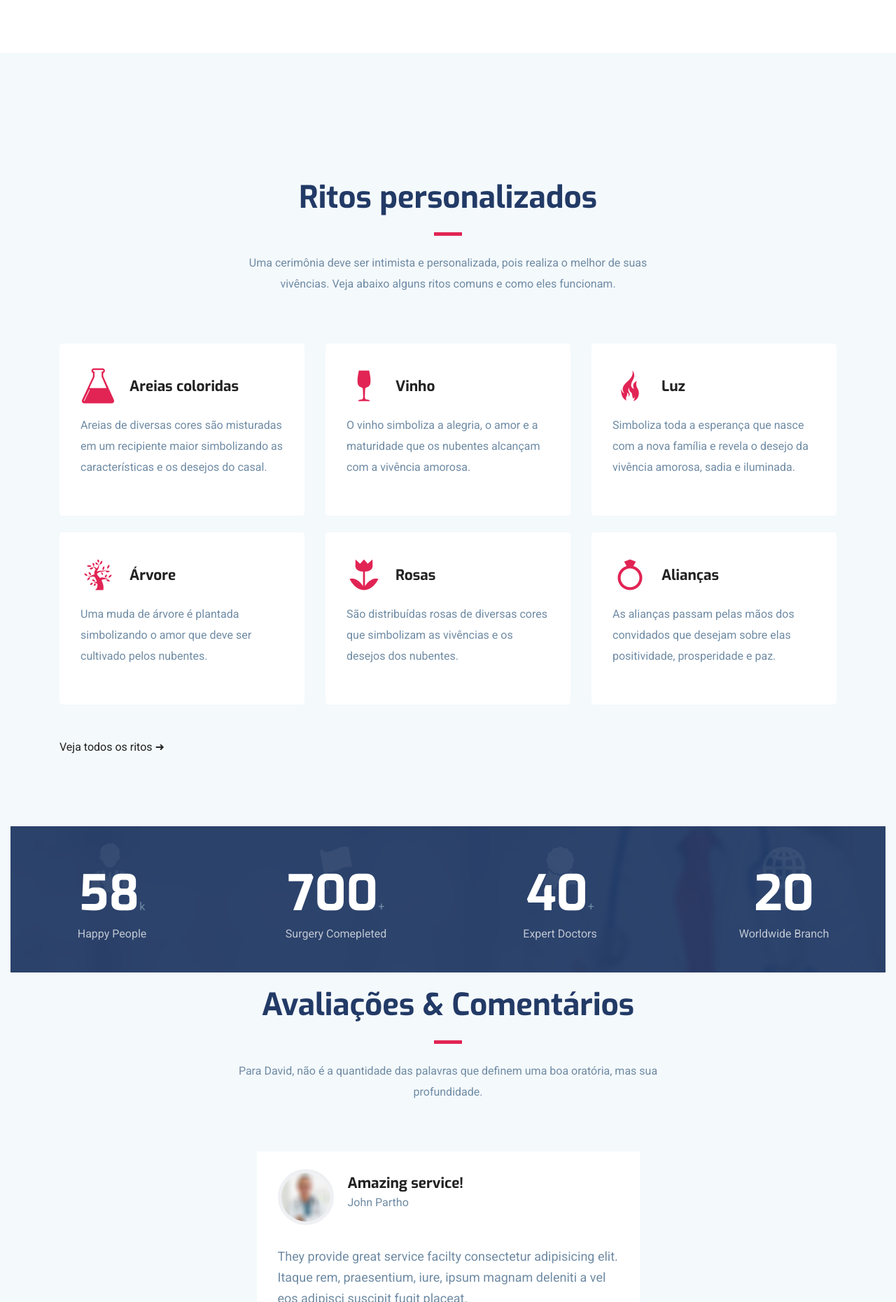
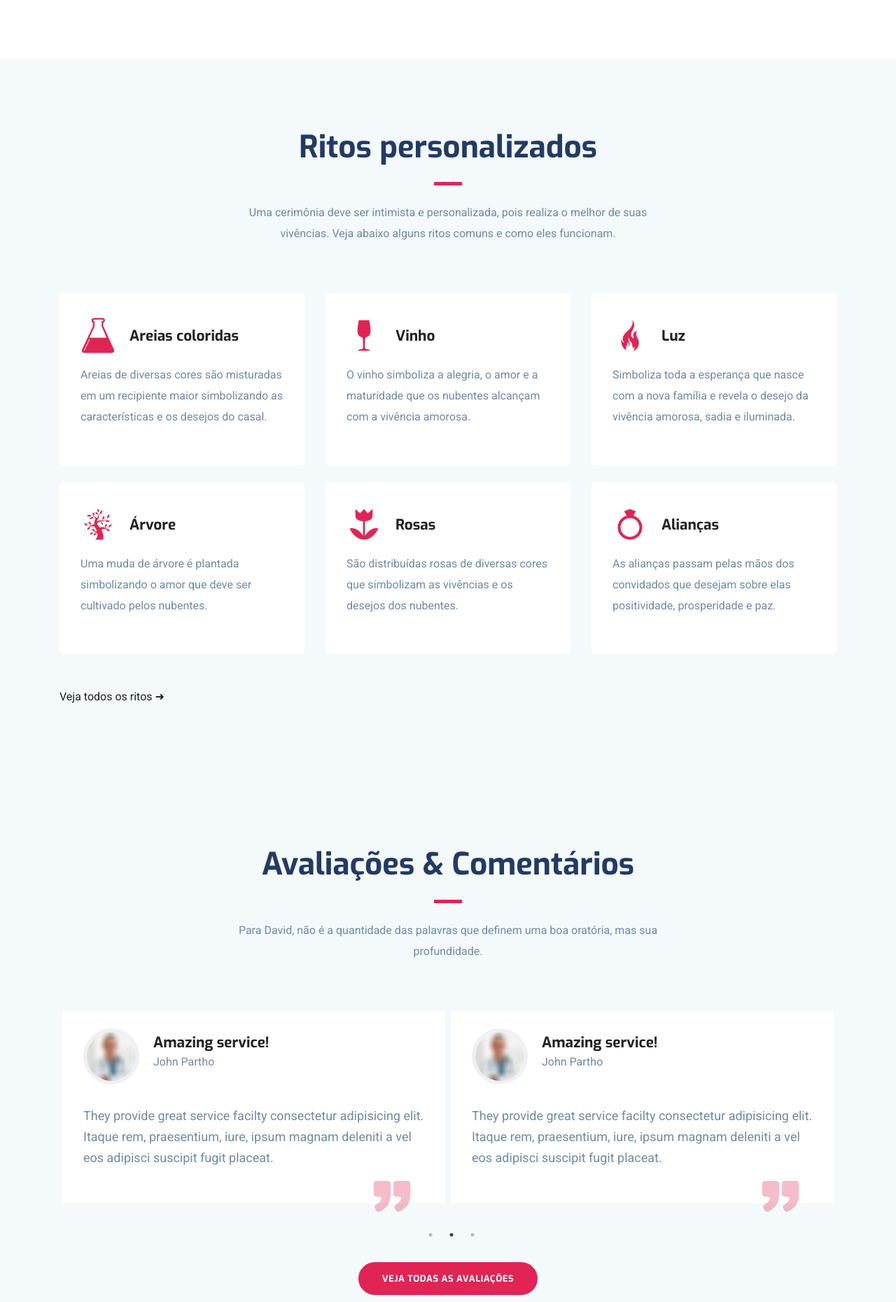
Before and after one commit to marcosvst/david-santos-celebrante-website, a Jekyll site: the page built from index.html, in a window 1280 px wide, cut to the strip 1648-3509 px from the top of the page. Shown: the whole strip at 70% size. Built offline with Jekyll 4.4.1, drawn with Linux system fonts in a browser that asks for light colours.

Commit message:
copy updates

```diff
--- a/_data/testimonial.yml
+++ b/_data/testimonial.yml
@@ -5,3 +5,23 @@ reviews:
     callout: "Amazing service!"
     author: "John Partho"
     text: "They provide great service facilty consectetur adipisicing elit. Itaque rem, praesentium, iure, ipsum magnam deleniti a vel eos adipisci suscipit fugit placeat."
+  - id: 1
+    callout: "Amazing service!"
+    author: "John Partho"
+    text: "They provide great service facilty consectetur adipisicing elit. Itaque rem, praesentium, iure, ipsum magnam deleniti a vel eos adipisci suscipit fugit placeat."
+  - id: 1
+    callout: "Amazing service!"
+    author: "John Partho"
+    text: "They provide great service facilty consectetur adipisicing elit. Itaque rem, praesentium, iure, ipsum magnam deleniti a vel eos adipisci suscipit fugit placeat."
+  - id: 1
+    callout: "Amazing service!"
+    author: "John Partho"
+    text: "They provide great service facilty consectetur adipisicing elit. Itaque rem, praesentium, iure, ipsum magnam deleniti a vel eos adipisci suscipit fugit placeat."
+  - id: 1
+    callout: "Amazing service!"
+    author: "John Partho"
+    text: "They provide great service facilty consectetur adipisicing elit. Itaque rem, praesentium, iure, ipsum magnam deleniti a vel eos adipisci suscipit fugit placeat."
+  - id: 1
+    callout: "Amazing service!"
+    author: "John Partho"
+    text: "They provide great service facilty consectetur adipisicing elit. Itaque rem, praesentium, iure, ipsum magnam deleniti a vel eos adipisci suscipit fugit placeat."
--- a/_includes/services.html
+++ b/_includes/services.html
@@ -1,4 +1,4 @@
-<section class="section service gray-bg">
+<section class="section service mt-2 gray-bg">
 	<div class="container">
 		<div class="row justify-content-center">
 			<div class="col-lg-7 text-center">
--- a/css/style.css
+++ b/css/style.css
@@ -661,10 +661,6 @@ a:focus {
 
 .mb--80 {
   margin-bottom: -80px;
-}
-
-.service {
-  padding-top: 180px;
 }
 
 .service .service-item {
--- a/index.html
+++ b/index.html
@@ -8,7 +8,7 @@ title: Início
 	{% include features.html %}
 	{% include about.html %}
 	{% include services.html %}
-	{% include counters.html %}
+	<!-- {% include counters.html %} -->
 	{% include testimonial.html %}
 	{% include contact.html %}
 </main>
```
